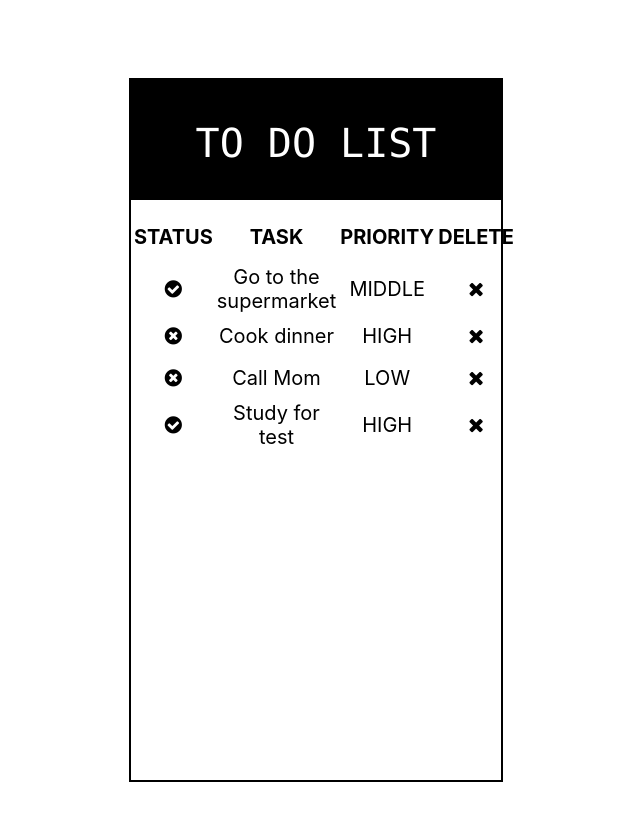
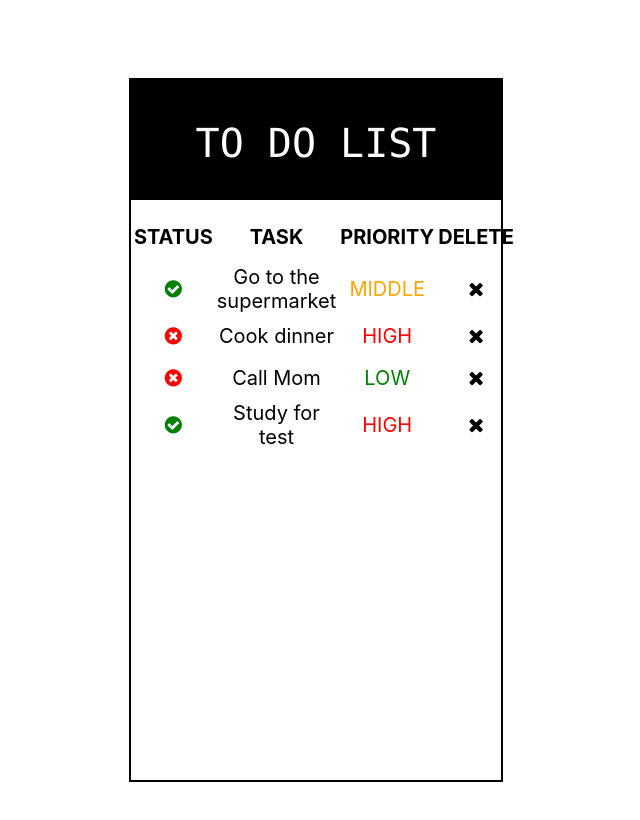
Before and after one commit to lailalelouch/RJSDemo3, a React (Create React App) app: page / in a window 1280 px wide. Shown: the top 820 px of the page, without its empty margins (324-964 px from the left). Built offline with nearby package versions, Linux system fonts and the light colour scheme.

Commit message:
Update css

```diff
--- a/src/App.css
+++ b/src/App.css
@@ -1,3 +1,44 @@
+body,
+html {
+  height: 100%;
+}
+
+body {
+  display: flex;
+  align-items: center;
+  justify-content: center;
+  padding: 30px;
+}
+
+table {
+  text-align: center;
+  width: 100%;
+  font-size: 20px;
+  align-items: center;
+}
+
+thead > tr {
+  height: 50px;
+  font-weight: bold;
+}
+
+tr {
+  height: 40px;
+  align-items: center;
+}
+
+td.low {
+  color: green;
+}
+
+td.middle {
+  color: orange;
+}
+
+td.high {
+  color: red;
+}
+
 .rectangle {
   position: relative;
   width: 370px;
@@ -19,31 +60,10 @@
   margin-bottom: 10px;
 }
 
-.table {
-  text-align: center;
-  width: 100%;
-  font-size: 20px;
-  align-items: center;
+.fa-check-circle {
+  color: green;
 }
 
-.headerRow {
-  height: 50px;
-  font-weight: bold;
+.fa-times-circle {
+  color: red;
 }
-
-.row {
-  height: 40px;
-  align-items: center;
-}
-
-body,
-html {
-  height: 100%;
-}
-
-body {
-  display: flex;
-  align-items: center;
-  justify-content: center;
-  padding: 30px;
-}
```
